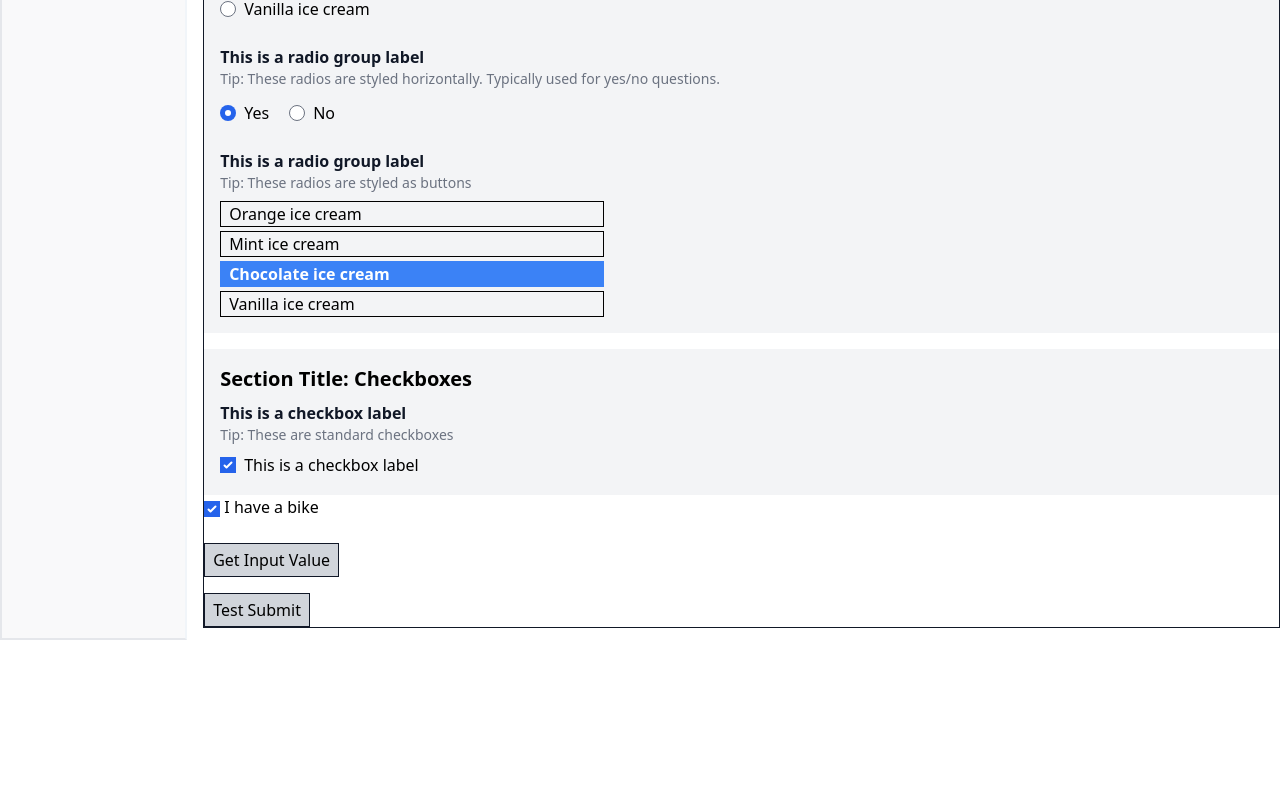
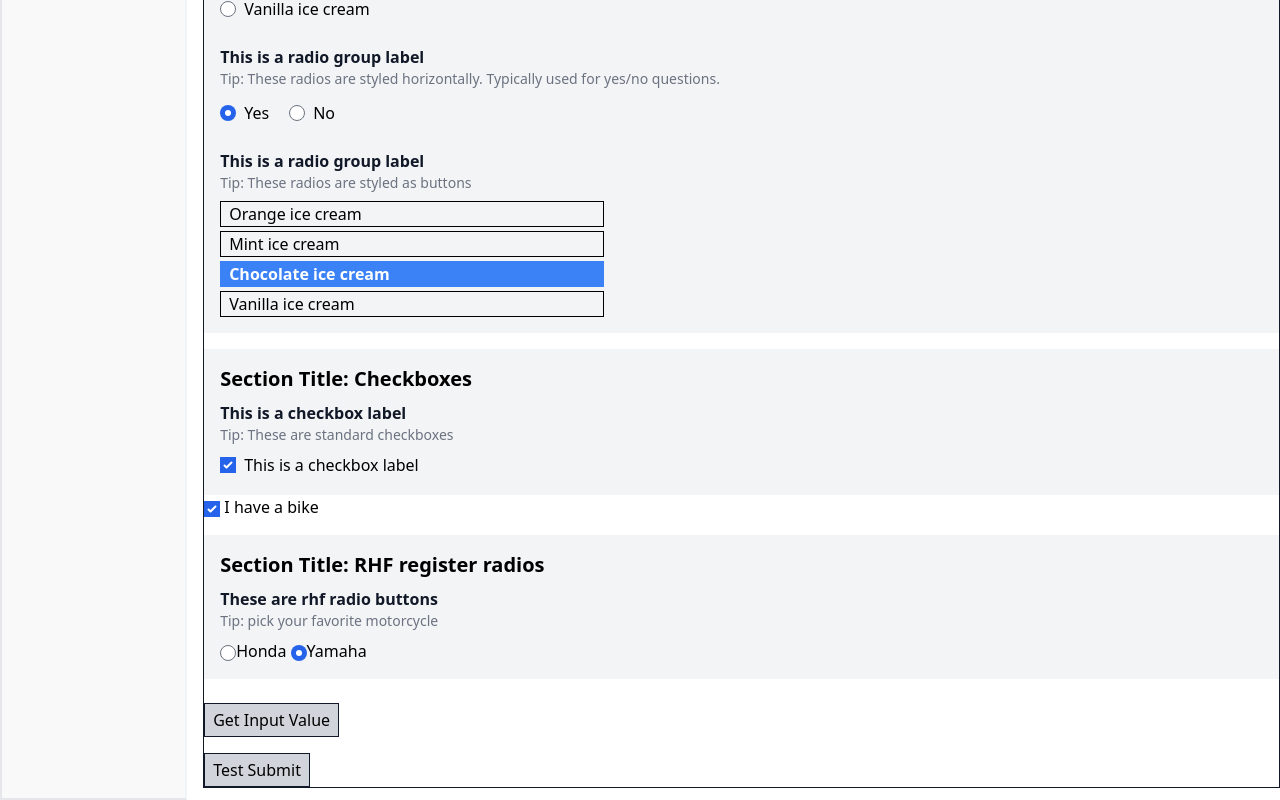
Before and after one commit to tayv/Project-Bubblegum, a Next.js app: page /forms/quiz-template in a window 1280 px wide. Shown: the part 687-1487 px from the top of the page. Before the commit the page ends 1327 px from the top, so only its background shows below. Built offline with nearby package versions, Linux system fonts and the light colour scheme.

Commit message:
Test condition working with standard rhf register inputs

```diff
--- a/pages/forms/quiz-template.tsx
+++ b/pages/forms/quiz-template.tsx
@@ -11,6 +11,7 @@ import Section from '@components/layout/Section'
 import WrapperCheckbox from '@components/controlled-wrappers/WrapperCheckbox'
 import Tip from '@components/layout/Tip'
 import Label from '@components/layout/Label'
+import Checkbox from '@components/atoms/checkbox'
 
 // data for Breadcrumbs
 const crumbs = [
@@ -28,7 +29,7 @@ const crumbs = [
 const QuizTemplate: FC = () => {
 
   // React hook form
-  const { register, reset, handleSubmit, control, getValues, watch, formState: { errors }} = useForm()
+  const { register, getFieldState, reset, handleSubmit, control, getValues, setValue, watch, formState: { errors }} = useForm()
 
   // Sample onSubmit form handler
     // NOTES: Don't need to  e.preventDefault() since rhf's handleSubmit() automatically prevents page reloads
@@ -73,16 +74,25 @@ const QuizTemplate: FC = () => {
   const testcheckbox = watch("registercheckbox")
   const renderTest = () => {
    console.log("registercheckbox test:", testcheckbox)
-    !!testcheckbox && console.log("testcheckbox: ", testcheckbox)
+   !!testcheckbox && console.log("testcheckbox: ", testcheckbox)
   }
 
   // set up form default values
   useEffect(() => {
     let defaultValues = {
       registercheckbox: true,
+      registerradio: "yamaha",
+     // buttonRadio:
     }
     reset({ ...defaultValues })
   }, [])
+
+  const fieldValue = {
+    registercheckbox: getValues("registercheckbox") ,
+    buttonRadio: watch("buttonRadio", "chocolate-radio"),
+    registerradio: getValues("registerradio"),
+  }
+  console.log("values: ", fieldValue)
 
   return (
   <>
@@ -181,15 +191,26 @@ const QuizTemplate: FC = () => {
         {
           useEffect(() => { renderTest()}, [testcheckbox])
           // !!testcheckbox && <Section id="test" style="standard">
-
           // </Section>
-
         }
 
-        <div>
-         <input {...register("registercheckbox")} id="registercheckbox" type="checkbox" value="A" />
-         <label htmlFor="registercheckbox"> I have a bike </label>
-        </div>
+       {/* VISIBILITY CONDITION TEST SECTION */}
+          <div>
+            <input {...register("registercheckbox")} id="registercheckbox" type="checkbox" value="A" />
+            {!!fieldValue.registercheckbox && <label htmlFor="registercheckbox"> I have a bike </label> }
+            </div>
+
+          {
+            !!fieldValue.registercheckbox && <Section id="rhf-radios" style="standard">
+              <Heading text="Section Title: RHF register radios" size="h3" type="primary"/>
+              <Label type="standard" label="These are rhf radio buttons" />
+              <Tip text="Tip: pick your favorite motorcycle" type="standard" />
+              <input {...register("registerradio")} id="registerradio1" type="radio" value="honda" />
+              <label htmlFor="registerradio1">Honda </label>
+              <input {...register("registerradio")} id="registerradio2" type="radio" value="yamaha" />
+              <label htmlFor="registerradio2">Yamaha </label>
+            </Section>
+          }
 
         <br />
         <button className="block border-gray-900 bg-gray-300 border px-2 py-1" type="button" onClick={ () => {
```
